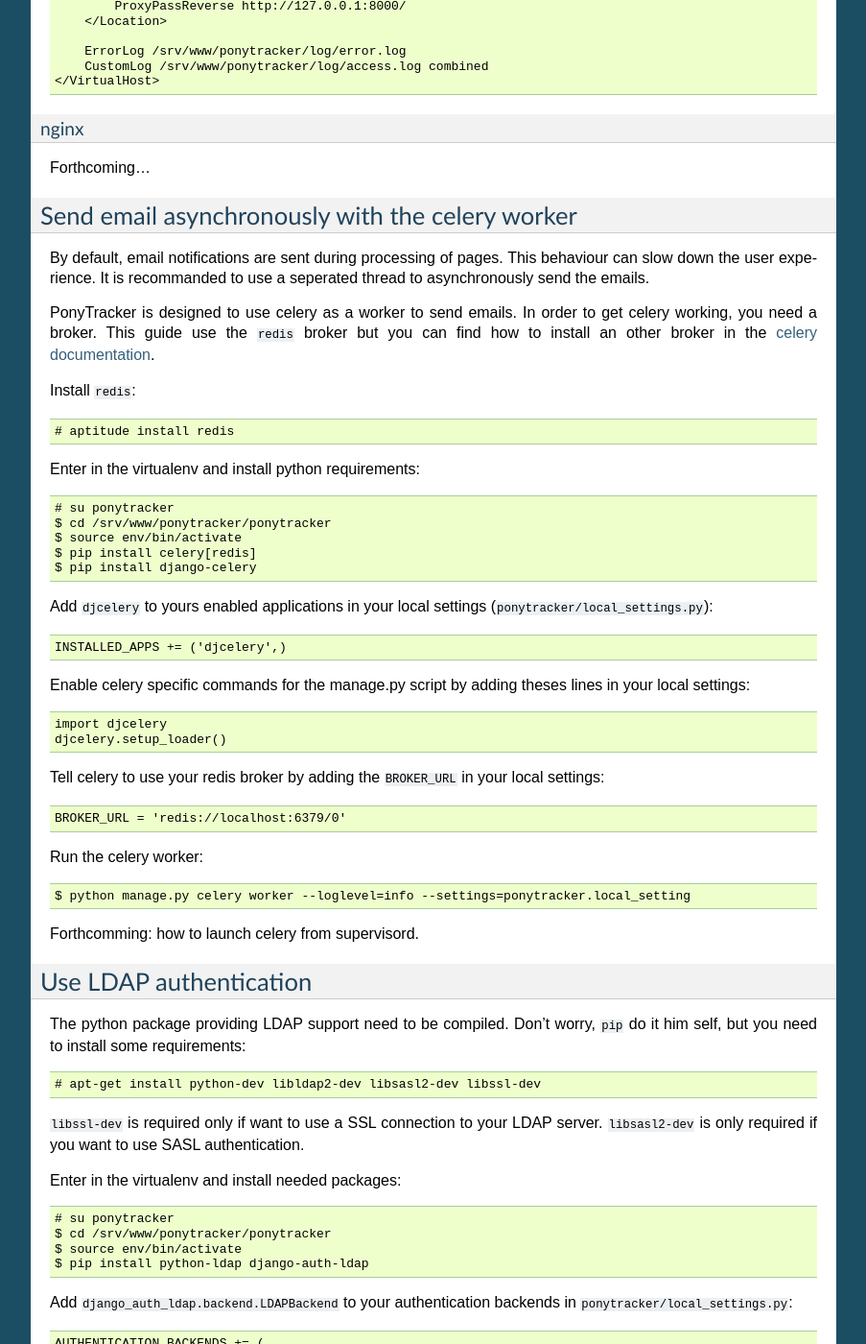
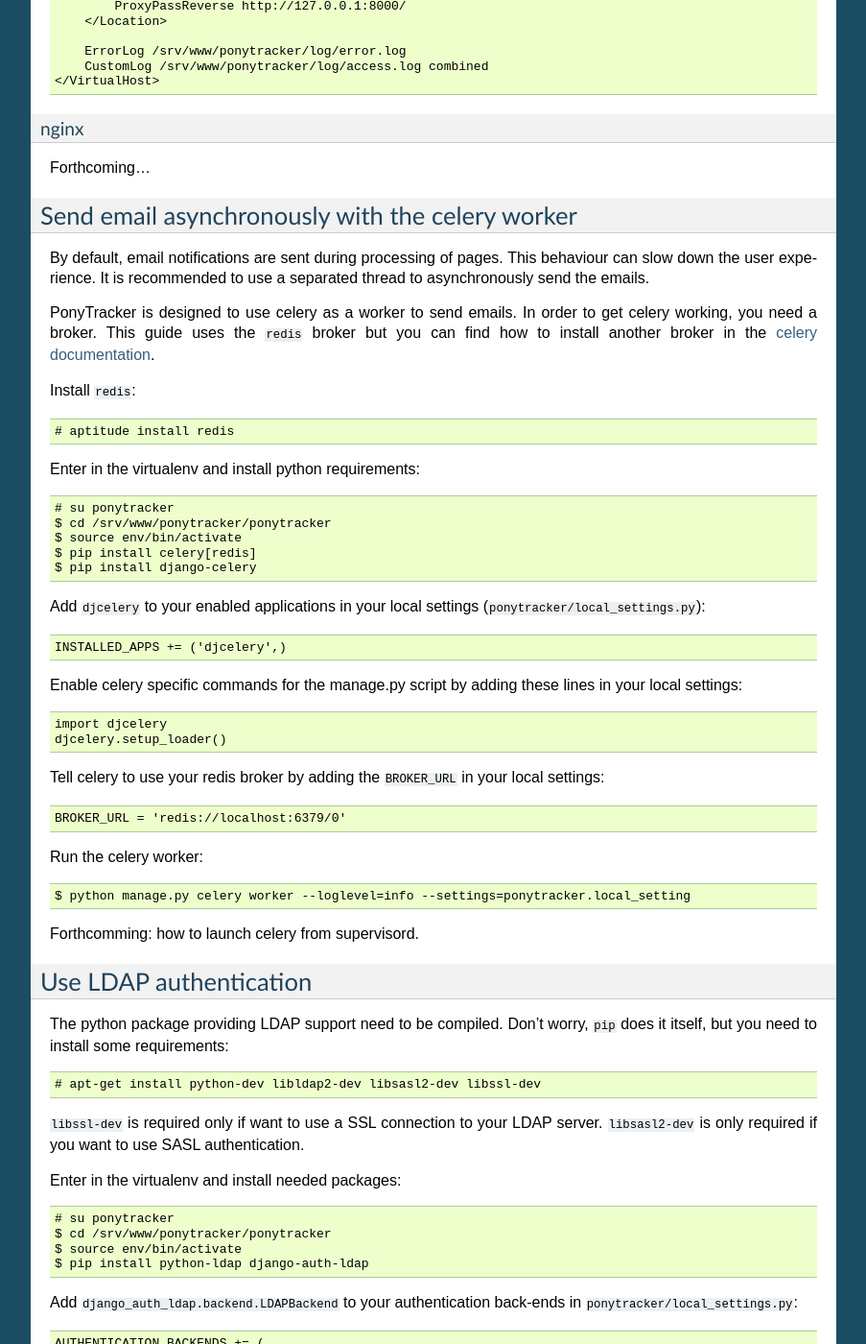
Before and after one commit to ponytracker/ponytracker, a Sphinx documentation site: the page built from doc/source/installation.rst, in a window 1280 px wide and 1400 px high, scrolled down 3625 px. Shown: the whole window at 96% size, without its empty margins (198-1101 px from the left). Built offline with Sphinx 7.4.7, drawn with Linux system fonts in a browser that asks for light colours; some of the changed text lies outside the part shown.

Commit message:
Fix some typos

```diff
--- a/doc/source/index.rst
+++ b/doc/source/index.rst
@@ -8,7 +8,7 @@
 
 PonyTracker is a small and easy-to-use github-like issue tracker.
 
-It is reallized in Python using the Django framework.
+It is made in Python using the Django framework.
 
 Contents:
 
--- a/doc/source/installation.rst
+++ b/doc/source/installation.rst
@@ -121,7 +121,7 @@
 
   os.environ.setdefault("DJANGO_SETTINGS_MODULE", "ponytracker.local_settings")
 
-In order to do not have conflict during an update, you can tell `git` to ignore
+In order not to have conflicts during an update, you can tell `git` to ignore
 this modification::
 
   $ git update-index --assume-unchanged ponytracker/wsgi.py
@@ -224,11 +224,11 @@
 
 By default, email notifications are sent during processing of pages.
 This behaviour can slow down the user experience.
-It is recommanded to use a seperated thread to asynchronously send the emails.
+It is recommended to use a separated thread to asynchronously send the emails.
 
 PonyTracker is designed to use celery as a worker to send emails.
 In order to get celery working, you need a broker.
-This guide use the ``redis`` broker but you can find how to install an other
+This guide uses the ``redis`` broker but you can find how to install another
 broker in the `celery documentation`_.
 
 .. _celery documentation: http://celery.readthedocs.org/en/latest/getting-started/brokers/
@@ -245,12 +245,12 @@
   $ pip install celery[redis]
   $ pip install django-celery
 
-Add ``djcelery`` to yours enabled applications in your
+Add ``djcelery`` to your enabled applications in your
 local settings (``ponytracker/local_settings.py``)::
 
   INSTALLED_APPS += ('djcelery',)
 
-Enable celery specific commands for the manage.py script by adding theses lines
+Enable celery specific commands for the manage.py script by adding these lines
 in your local settings::
 
   import djcelery
@@ -271,7 +271,7 @@
 ***********************
 
 The python package providing LDAP support need to be compiled.
-Don't worry, ``pip`` do it him self, but you need to install
+Don't worry, ``pip`` does it itself, but you need to install
 some requirements::
 
   # apt-get install python-dev libldap2-dev libsasl2-dev libssl-dev
@@ -286,16 +286,16 @@
   $ source env/bin/activate
   $ pip install python-ldap django-auth-ldap
 
-Add ``django_auth_ldap.backend.LDAPBackend`` to your authentication backends
+Add ``django_auth_ldap.backend.LDAPBackend`` to your authentication back-ends
 in ``ponytracker/local_settings.py``::
 
   AUTHENTICATION_BACKENDS += (
       'django_auth_ldap.backend.LDAPBackend',
   )
 
-Configure the backend by adding required variables in your local settings.
+Configure the back-end by adding required variables in your local settings.
 You can find the documentation on the `official website`_.
-An `sample file`_ is provided.
+A `sample file`_ is provided.
 
 .. _official website: http://pythonhosted.org/django-auth-ldap/
 .. _sample file: http://pythonhosted.org/django-auth-ldap/example.html
@@ -303,6 +303,6 @@
 If you use ``posixGroup``, import ``PosixGroupType`` instead of
 ``GroupOfNamesType`` and update the ``AUTH_LDAP_GROUP_TYPE`` variable.
 
-Add the following line to synchronize yours LDAP groups with django ones::
+Add the following line to synchronize your LDAP groups with django ones::
 
   AUTH_LDAP_MIRROR_GROUPS = True
```
Also changed, not shown: other parts of doc/source/installation.rst (+3 -3 lines), 2 other files.
